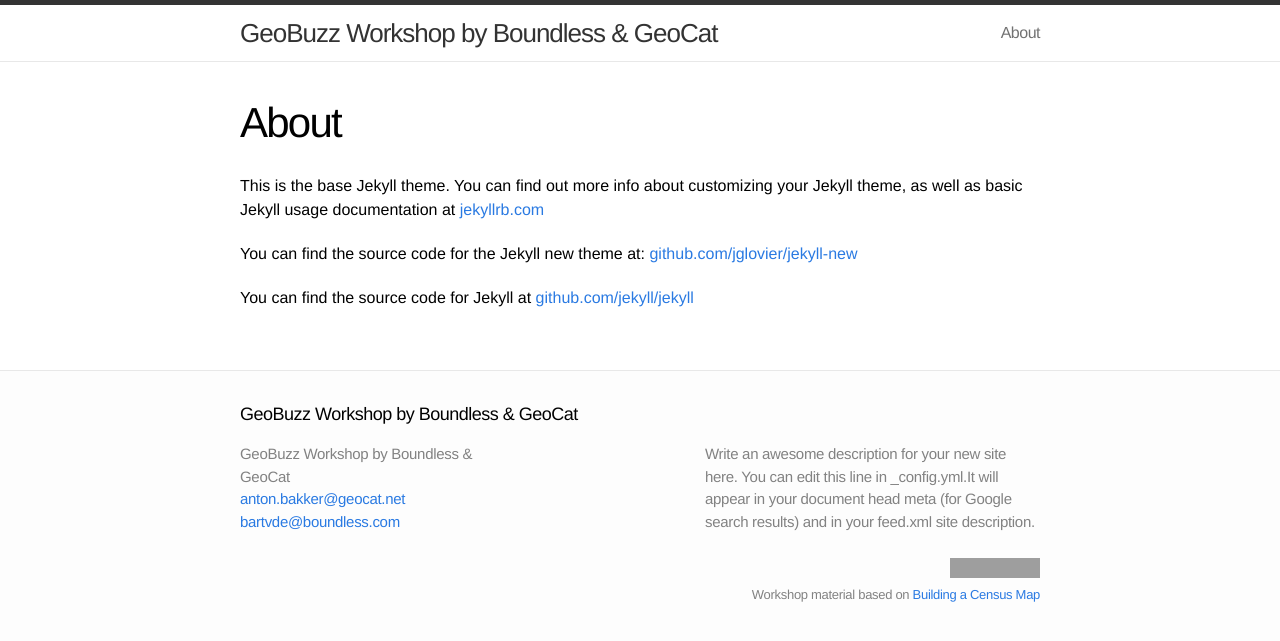
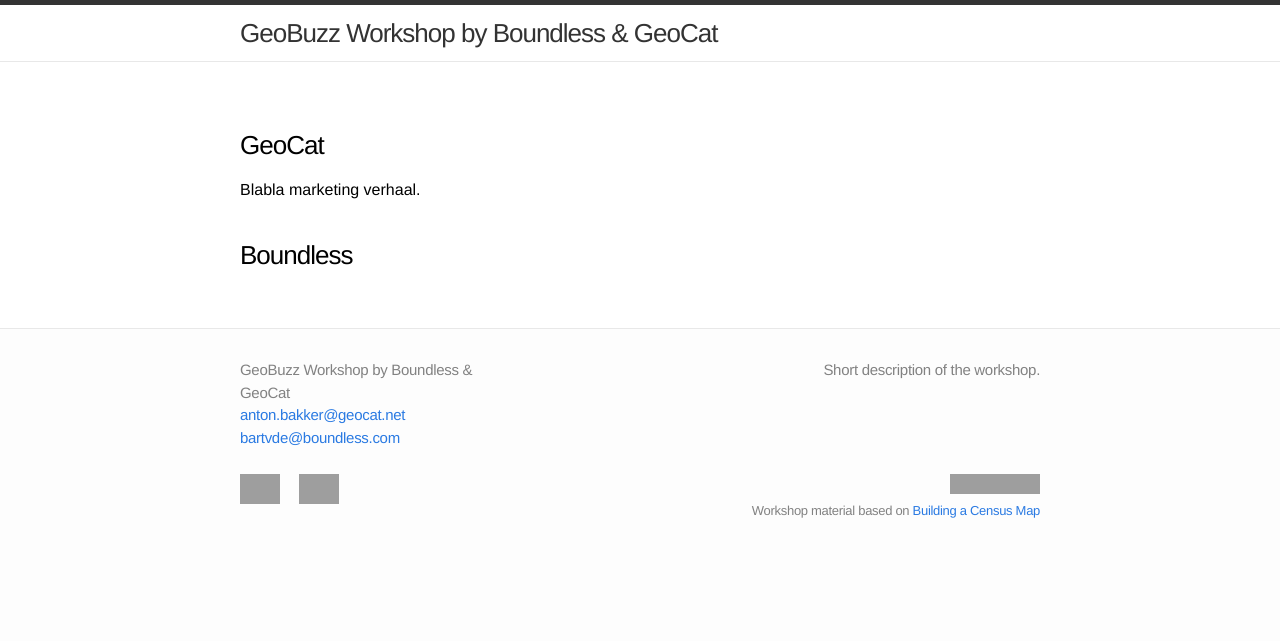
Before and after one commit to arbakker/workshop-boundless-geocat, a Jekyll site: the page built from about.md, in a window 1280 px wide. Shown: the top 641 px of the page. Built offline with Jekyll 4.4.1, drawn with Linux system fonts in a browser that asks for light colours; grey boxes are pictures that could not be loaded.

Commit message:
changed layout

```diff
--- a/_config.yml
+++ b/_config.yml
@@ -2,9 +2,12 @@
 title: GeoBuzz Workshop by Boundless & GeoCat
 email: anton.bakker@geocat.net
 email2: bartvde@boundless.com
+logo1: http://boundlessgeo.com/wp-content/uploads/2013/09/Boundless_color.png
+logo2: https://www.geocat.net/wp-content/uploads/2014/11/GeoCat_500x1061.png
+
 license: "<a rel='license' href='http://creativecommons.org/licenses/by-nc-sa/3.0/'><img alt='Creative Commons License' style='border-width:0' src='http://i.creativecommons.org/l/by-nc-sa/3.0/88x31.png'></a>"
 attribution: "Workshop material based on <a href='http://workshops.boundlessgeo.com/tutorial-censusmap/'>Building a Census Map</a>"
-description: "Write an awesome description for your new site here. You can edit this line in _config.yml.It will appear in your document head meta (for Google search results) and in your feed.xml site description."
+description: "Short description of the workshop."
 baseurl: "/workshop-boundless-geocat"
 url: "http://arbakker.github.io/workshop-boundless-geocat"
 
--- a/_includes/footer.html
+++ b/_includes/footer.html
@@ -1,8 +1,6 @@
 <footer class="site-footer">
 
   <div class="wrap">
-
-    <h2 class="footer-heading">{{ site.title }}</h2>
 
     <div class="footer-col-1 column">
       <ul>
@@ -54,12 +52,23 @@
     </div>
 
     <div class="footer-col-3 column">
-      <p class="text">{{ site.description }}</p>
+      <p style="height:100px;text-align:right;" class="text">{{ site.description }}</p>
     </div>
-    <div style="padding-top: 40px;">
 
-      <p class="text" style="text-align:right;margin-top: 5em;">{{ site.license}}</p>
-      <p  style="text-align:right; font-size:small;">{{ site.attribution}}</p>
+
+    <div >
+
+      <div style="width: calc(50% - 10px);margin-right: 10px;"  class="column">
+        <p>
+        <img style="display:inline; margin-right:1em;" src="{{site.logo1}}" height="30" >
+        <img style="display:inline;" src="{{site.logo2}}" height="30" >
+        </p>
+      </div
+      <div style="width: calc(50% - 10px);margin-right: 10px;" class="column">
+        <p class="text" style="text-align:right;margin-top: 5em;">{{ site.license}}</p>
+        <p  style="text-align:right; font-size:small;">{{ site.attribution}}</p>
+      </div
+
     </div>
   </div>
 
--- a/about.md
+++ b/about.md
@@ -1,11 +1,12 @@
 ---
 layout: page
-title: About
+title:
 permalink: /about/
 ---
 
-This is the base Jekyll theme. You can find out more info about customizing your Jekyll theme, as well as basic Jekyll usage documentation at [jekyllrb.com](http://jekyllrb.com/)
 
-You can find the source code for the Jekyll new theme at: [github.com/jglovier/jekyll-new](https://github.com/jglovier/jekyll-new)
+### GeoCat
 
-You can find the source code for Jekyll at [github.com/jekyll/jekyll](https://github.com/jekyll/jekyll)
+Blabla marketing verhaal.
+
+### Boundless
```
